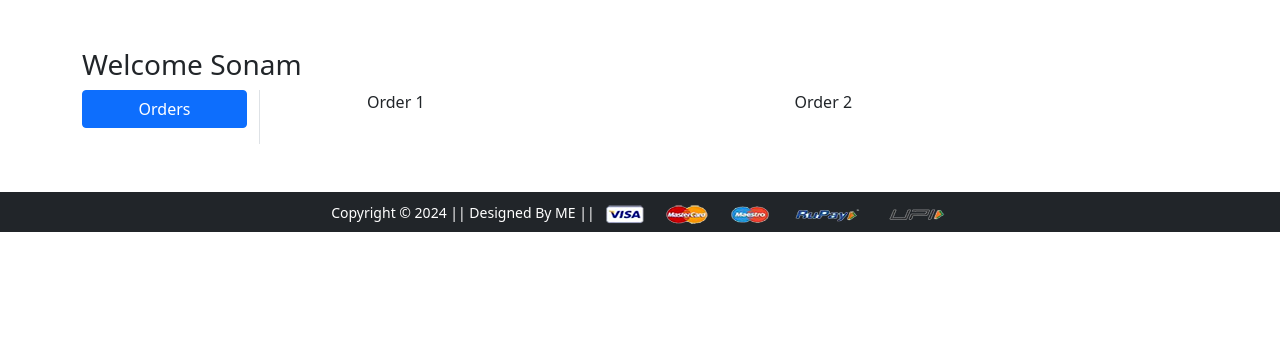
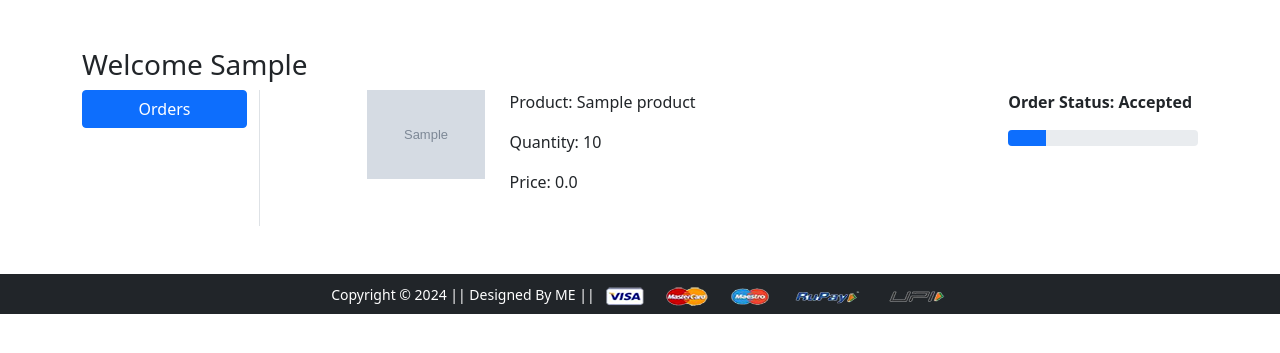
Before and after one commit to dmr31-coding/ecomm_proj, a Django app: page /orders/ in a window 1280 px wide. Shown: the part 56-409 px from the top of the page. Run offline with Django 5.2, Linux system fonts and the light colour scheme; a user stored in the database is signed in; tables that the repository leaves empty hold one stand-in row (values such as "Sample post"); grey boxes marked "Sample" are stand-in pictures; some libraries are stand-ins or nearby versions.

Commit message:
order status accepted packed delivered orderprofile

```diff
--- a/app/models.py
+++ b/app/models.py
@@ -55,6 +55,10 @@ class Cart(models.Model):
     def __str__(self):
         return str(self.id)
 
+    @property
+    def total_cost(self):
+        return self.quantity * self.product.discounted_price
+
 
 STATUS_CHOICES = (
     ("Accepted", "Accepted"),
@@ -75,3 +79,7 @@ class OrderPlaced(models.Model):
 
     def __str__(self):
         return str(self.id)
+
+    @property
+    def total_cost(self):
+        return self.quantity * self.product.discounted_price
--- a/app/static/app/js/myscript.js
+++ b/app/static/app/js/myscript.js
@@ -21,62 +21,3 @@ $('#slider1, #slider2, #slider3').owlCarousel({
         }
     }
 })
-
-$('.plus-cart').click(function () {
-    var id = $(this).attr("pid").toString();
-    console.log(id)
-    var eml = this.parentNode.children[2];
-
-    $.ajax({
-        type: "GET",
-        url: "/pluscart",
-        data: {
-            prod_id:id
-        },
-        success: function (data) {
-            eml.innerText = data.quatity
-            document.getElementById("amount").innerText = data.amount
-            document.getElementById("totalamount").innerText = data.totalamount
-
-        }
-    })
-})
-
-
-
-$('.minus-cart').click(function () {
-    var id = $(this).attr("pid").toString();
-    var eml = this.parentNode.children[2];
-
-    $.ajax({
-        type: "GET",
-        url: "/minuscart",
-        data: {
-            prod_id:id
-        },
-        success: function (data) {
-            eml.innerText = data.quatity
-            document.getElementById("amount").innerText = data.amount
-            document.getElementById("totalamount").innerText = data.totalamount
-
-        }
-    })
-})
-
-
-$('.remove-cart').click(function () {
-    var id = $(this).attr("pid").toString();
-    var eml = this
-    $.ajax({
-        type: "GET",
-        url: "/removecart",
-        data: {
-            prod_id:id
-        },
-        success: function (data) {
-            document.getElementById("amount").innerText = data.amount
-            document.getElementById("totalamount").innerText = data.totalamount
-            eml.parentNode.parentNode.parentNode.parentNode.remove()
-        }
-    })
-})
--- a/app/templates/app/base.html
+++ b/app/templates/app/base.html
@@ -157,5 +157,7 @@
     <script src="{% static 'app/js/owl.carousel.min.js' %}"></script>
     <script src="{% static 'app/js/all.min.js' %}"></script>
     <script src="{% static 'app/js/myscript.js' %}"></script>
+    <script src="{% static 'app/js/cart.js' %}"></script>
+
   </body>
 </html>
--- a/app/templates/app/orders.html
+++ b/app/templates/app/orders.html
@@ -1,20 +1,86 @@
 {% extends 'app/base.html' %}
 {% load static %}
-{% block title %}Buy Now{% endblock title %}
+{% block title %}
+    Orders
+{% endblock title %}
 {% block main-content %}
     <div class="container my-5">
         <div class="row">
- <h3>Welcome Sonam</h3>
+            <h3>
+                Welcome <span class="text-capitalize">{{ request.user }}</span>
+            </h3>
             <div class="col-sm-2 border-end">
                 <ul class="list-unstyled">
-    <li class="d-grid"><a href="{% url 'orders' %}" class="btn btn-primary">Orders</a></li>
+                    <li class="d-grid">
+                        <a href="{% url 'orders' %}" class="btn btn-primary">Orders</a>
+                    </li>
                 </ul>
             </div>
             <div class="col-sm-9 offset-sm-1">
-   <div class="row">
-    <div class="col-sm-6">Order 1</div>
-    <div class="col-sm-6">Order 2</div>
+                {% for op in order_placed %}
+                    <div class="row shadow--sm mb-3">
+                        <div class="col-sm-2">
+                            <img src="{{ op.product.product_image.url }}"
+                                 alt=""
+                                 srcset=""
+                                 class="img-fluid"
+                                 height="150"
+                                 width="150">
                         </div>
+                        <div class="col-sm-7">
+                            <p>Product: {{ op.product.title }}</p>
+                            <p>Quantity: {{ op.quantity }}</p>
+                            <p>Price: {{ op.total_cost }}</p>
+
+                        </div>
+                        <div class="col-sm-3 fw-bold">
+                            <p>Order Status: {{ op.status }}</p>
+                            {% if op.status == 'Accepted' %}
+                                <div class="progress">
+                                    <div class="progress-bar"
+                                         role="progressbar"
+                                         style="width: 20%"
+                                         aria-valuenow="20"
+                                         aria-valuemin="0"
+                                         aria-valuemax="100"></div>
+                                </div>
+                            {% endif %}
+
+                            {% if op.status == 'Packed' %}
+                                <div class="progress">
+                                    <div class="progress-bar bg-info"
+                                         role="progressbar"
+                                         style="width: 40%"
+                                         aria-valuenow="40"
+                                         aria-valuemin="0"
+                                         aria-valuemax="100"></div>
+                                </div>
+                            {% endif %}
+
+                            {% if op.status == 'On The Way' %}
+                                <div class="progress">
+                                    <div class="progress-bar bg-warning"
+                                         role="progressbar"
+                                         style="width: 70%"
+                                         aria-valuenow="70"
+                                         aria-valuemin="0"
+                                         aria-valuemax="100"></div>
+                                </div>
+                            {% endif %}
+
+                            {% if op.status == 'Delivered' %}
+                                <div class="progress">
+                                    <div class="progress-bar bg-success"
+                                         role="progressbar"
+                                         style="width: 100%"
+                                         aria-valuenow="100"
+                                         aria-valuemin="0"
+                                         aria-valuemax="100"></div>
+                                </div>
+                            {% endif %}
+                        </div>
+                    </div>
+                {% endfor %}
             </div>
         </div>
     </div>
--- a/app/urls.py
+++ b/app/urls.py
@@ -23,7 +23,6 @@ urlpatterns = [
     path("pluscart/", views.plus_cart, name="pluscart"),
     path("minuscart/", views.minus_cart, name="minuscart"),
     path("removecart/", views.remove_cart, name="removecart"),
-
     path("buy/", views.buy_now, name="buy-now"),
     path("profile/", views.ProfileView.as_view(), name="profile"),
     path("address/", views.address, name="address"),
@@ -37,7 +36,11 @@ urlpatterns = [
         ),
         name="login",
     ),
-    path("logout/", auth_views.LogoutView.as_view(next_page="login"), name="logout"),
+    path(
+        "accounts/logout/",
+        auth_views.LogoutView.as_view(next_page="login"),
+        name="logout",
+    ),
     path(
         "passwordchange/",
         auth_views.PasswordChangeView.as_view(
@@ -90,4 +93,6 @@ urlpatterns = [
         name="password_reset_complete",
     ),
     path("checkout/", views.checkout, name="checkout"),
+    path("paymentdone/", views.payment_done, name="paymentdone"),
+
 ] + static(settings.MEDIA_URL, document_root=settings.MEDIA_ROOT)
--- a/app/views.py
+++ b/app/views.py
@@ -5,6 +5,8 @@ from .forms import CutomerRegistrationForm, CustomerProfileForm
 from django.contrib import messages
 from django.db.models import Q
 from django.http import JsonResponse
+from django.contrib.auth.decorators import login_required
+from django.utils.decorators import method_decorator
 
 # def home(request):
 #  return render(request, 'app/home.html')
@@ -53,12 +55,16 @@ def show_cart(request):
 
         if cart_product:
             for p in cart_product:
-                tempamount = (p.quantity * p.product.discounted_price)
+                tempamount = p.quantity * p.product.discounted_price
                 amount += tempamount
             return render(
                 request,
                 "app/addtocart.html",
-                {"carts": cart, "amount": amount, "totalamount": amount + shipping_amount,},
+                {
+                    "carts": cart,
+                    "amount": amount,
+                    "totalamount": amount + shipping_amount,
+                },
             )
         else:
             return render(request, "app/emptycart.html")
@@ -92,10 +98,14 @@ def minus_cart(request):
         shipping_amount = 90.0
         cart_product = [p for p in Cart.objects.all() if p.user == request.user]
         for p in cart_product:
-            tempamount = (p.quantity * p.product.discounted_price)
+            tempamount = p.quantity * p.product.discounted_price
             amount += tempamount
 
-        data = {"quantity": c.quantity, "amount": amount, "totalamount": amount + shipping_amount}
+        data = {
+            "quantity": c.quantity,
+            "amount": amount,
+            "totalamount": amount + shipping_amount,
+        }
         return JsonResponse(data)
 
 
@@ -108,7 +118,7 @@ def remove_cart(request):
         shipping_amount = 90.0
         cart_product = [p for p in Cart.objects.all() if p.user == request.user]
         for p in cart_product:
-            tempamount = (p.quantity * p.product.discounted_price)
+            tempamount = p.quantity * p.product.discounted_price
             amount += tempamount
 
         data = {"amount": amount, "totalamount": amount + shipping_amount}
@@ -129,7 +139,8 @@ def address(request):
 
 
 def orders(request):
-    return render(request, "app/orders.html")
+    op = OrderPlaced.objects.filter(user=request.user)
+    return render(request, "app/orders.html", {"order_placed": op})
 
 
 def mobile(request, data=None):
@@ -167,9 +178,39 @@ class CustomerRegistrationView(View):
 
 
 def checkout(request):
-    return render(request, "app/checkout.html")
+    user = request.user
+    add = Customer.objects.filter(user=user)
+    cart_items = Cart.objects.filter(user=user)
+    amount = 0.0
+    shipping_amount = 90.0
+    totalamount = 0.0
+    cart_product = [p for p in Cart.objects.all() if p.user == request.user]
+    if cart_product:
+        for p in cart_product:
+            tempamount = p.quantity * p.product.discounted_price
+            amount += tempamount
+        totalamount = amount + shipping_amount
+    return render(
+        request,
+        "app/checkout.html",
+        {"add": add, "totalamount": totalamount, "cart_items": cart_items},
+    )
 
 
+def payment_done(request):
+    user = request.user
+    custid = request.GET.get("custid")
+    customer = Customer.objects.get(id=custid)
+    cart = Cart.objects.filter(user=user)
+    for c in cart:
+        OrderPlaced(
+            user=user, customer=customer, product=c.product, quantity=c.quantity
+        ).save()
+        c.delete()
+    return redirect("orders")
+
+
+@method_decorator(login_required, name="dispatch")
 class ProfileView(View):
     def get(self, request):
         form = CustomerProfileForm()
```
Also changed, not shown: app/static/app/js/cart.js (added, +58 -0 lines), app/templates/app/checkout.html (+17 -10 lines). Lines whose indentation alone changed are shown as unchanged.
